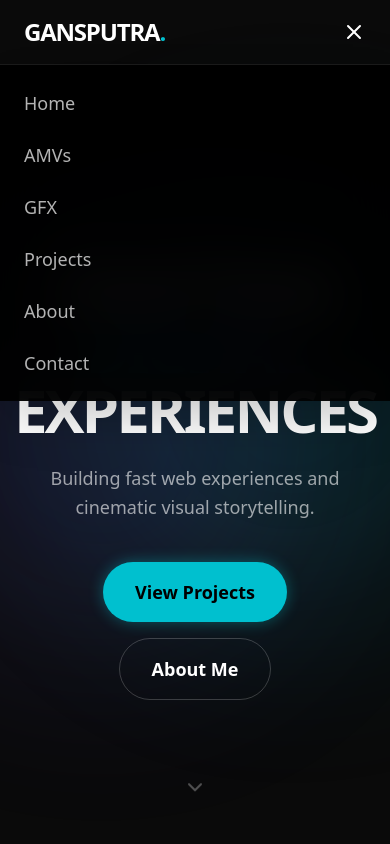
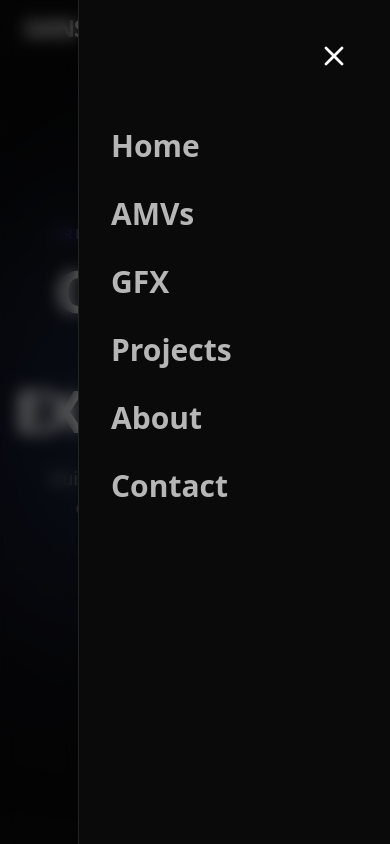
Before and after one commit to Gansputra/gansputra.vercel.app, a Next.js app: page / in a window 390 px wide. Both pictures are taken after a click on the button 354 px from the left and 32 px from the top of the page. Shown: the top 844 px of the page. Built offline with nearby package versions, Linux system fonts and the light colour scheme.

Commit message:
fix navbar mobile

```diff
--- a/src/components/layout/Navbar.tsx
+++ b/src/components/layout/Navbar.tsx
@@ -31,7 +31,7 @@ export const Navbar = () => {
         <nav
             className={cn(
                 "fixed top-0 left-0 right-0 w-full z-[100] transition-all duration-300 px-6 py-4",
-                isScrolled ? "bg-black/80 backdrop-blur-md py-3 shadow-lg" : "bg-transparent"
+                isScrolled || isMobileMenuOpen ? "bg-[#0a0a0a] shadow-lg py-3" : "bg-transparent"
             )}
         >
             <div className="max-w-7xl mx-auto flex items-center justify-between">
@@ -70,27 +70,50 @@ export const Navbar = () => {
                 </button>
             </div>
 
-            {/* Mobile Menu */}
+            {/* Mobile Menu Overlay */}
             <AnimatePresence>
                 {isMobileMenuOpen && (
+                    <>
+                        {/* Backdrop */}
                         <motion.div
-                        initial={{ opacity: 0, y: -20, height: 0 }}
-                        animate={{ opacity: 1, y: 0, height: "auto" }}
-                        exit={{ opacity: 0, y: -20, height: 0 }}
-                        transition={{ duration: 0.3, ease: "easeOut" }}
-                        className="md:hidden absolute top-full left-0 right-0 bg-black/95 backdrop-blur-xl border-t border-white/10 p-6 flex flex-col gap-6 shadow-2xl"
+                            initial={{ opacity: 0 }}
+                            animate={{ opacity: 1 }}
+                            exit={{ opacity: 0 }}
+                            onClick={() => setIsMobileMenuOpen(false)}
+                            className="fixed inset-0 z-[140] bg-black/60 backdrop-blur-sm md:hidden"
+                        />
+
+                        {/* Sidebar Menu */}
+                        <motion.div
+                            initial={{ x: "100%" }}
+                            animate={{ x: 0 }}
+                            exit={{ x: "100%" }}
+                            transition={{ type: "tween", duration: 0.3 }}
+                            className="fixed top-0 right-0 bottom-0 w-[80%] max-w-sm z-[150] bg-[#0a0a0a] border-l border-white/10 p-8 flex flex-col md:hidden opacity-100"
                         >
+                            <div className="flex justify-end mb-12">
+                                <button
+                                    className="text-white p-2 hover:bg-white/10 rounded-full transition-colors"
+                                    onClick={() => setIsMobileMenuOpen(false)}
+                                >
+                                    <X size={32} />
+                                </button>
+                            </div>
+
+                            <div className="flex flex-col gap-8">
                                 {navItems.map((item) => (
                                     <a
                                         key={item.name}
                                         href={item.href}
                                         onClick={() => setIsMobileMenuOpen(false)}
-                                className="text-lg font-medium text-white/70 hover:text-white"
+                                        className="text-3xl font-bold text-white/70 hover:text-primary transition-all active:scale-95"
                                     >
                                         {item.name}
                                     </a>
                                 ))}
+                            </div>
                         </motion.div>
+                    </>
                 )}
             </AnimatePresence>
         </nav>
```
Lines whose indentation alone changed are shown as unchanged.
